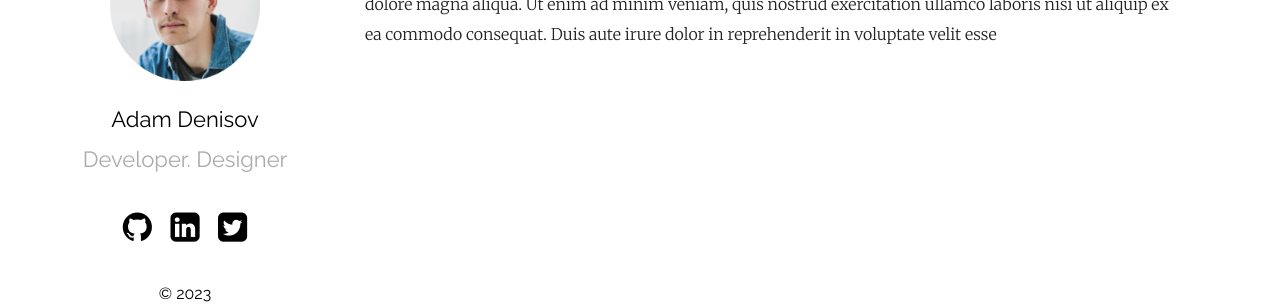
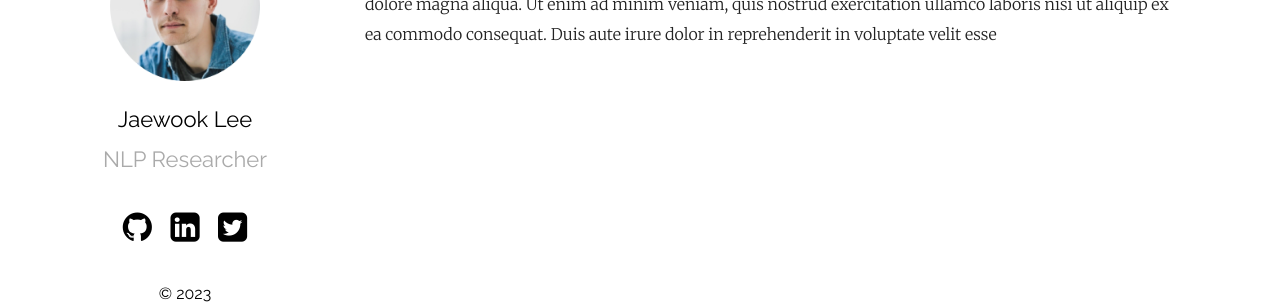
Before and after one commit to BeneciaLee/BeneciaLee.github.io, a Jekyll site: the page built from index.md, in a window 1280 px wide. Shown: the part 232-536 px from the top of the page. Built offline with Jekyll 4.4.1, drawn with Linux system fonts in a browser that asks for light colours.

Commit message:
updating version

```diff
--- a/_config.yml
+++ b/_config.yml
@@ -1,6 +1,6 @@
 title: Your awesome title
-author: GitHub User
-email: your-email@domain.com
+author: BeneciaLee
+email: benecia428@gmail.com
 description: > # this means to ignore newlines until "show_exerpts:"
   Write an awesome description for your new site here. You can edit this
   line in _config.yml. It will appear in your document head meta (for
@@ -12,8 +12,8 @@ show_excerpts: true # set to true to show excerpts on the homepage
 sass:
   sass_dir: _sass
 plainwhite:
-  name: Adam Denisov
-  tagline: Developer. Designer
+  name: Jaewook Lee
+  tagline: NLP Researcher
   date_format: "%b %-d, %Y"
   sitemap: true # set to true to generate sitemap.xml content
   search: true # set to true to enable searchbar
@@ -26,9 +26,9 @@ plainwhite:
     - post
   # generate social links in footer
   social_links:
-    twitter: samarsault
-    github:  samarsault
-    linkedIn: in/samarsault
+    twitter: BeneciaLee428
+    github:  BeneciaLee
+    linkedIn: in/jaewook-lee-1075652a3
     #dribbble: jekyll
     #flickr:   jekyll
     #instagram: jekyll
```
